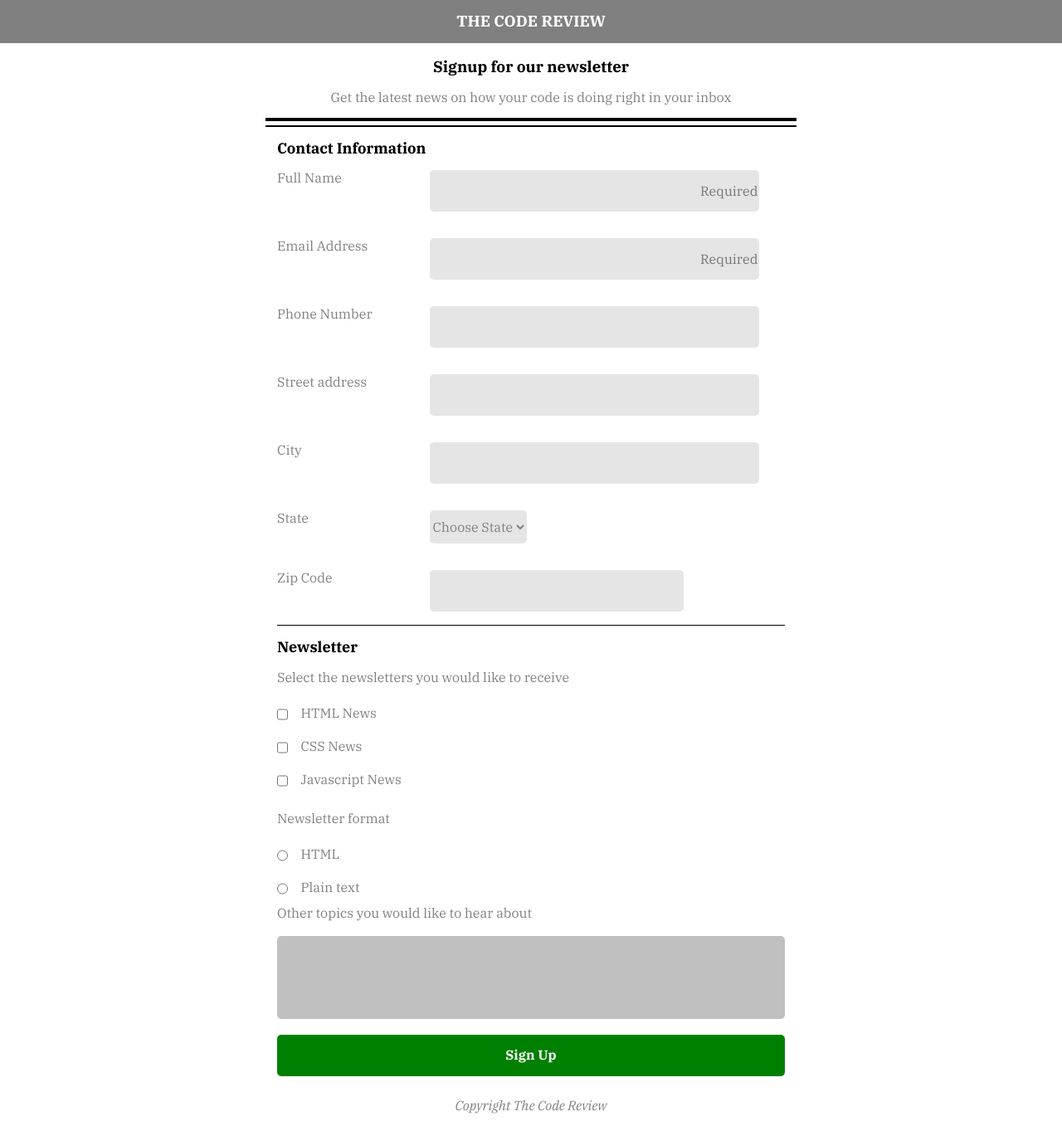
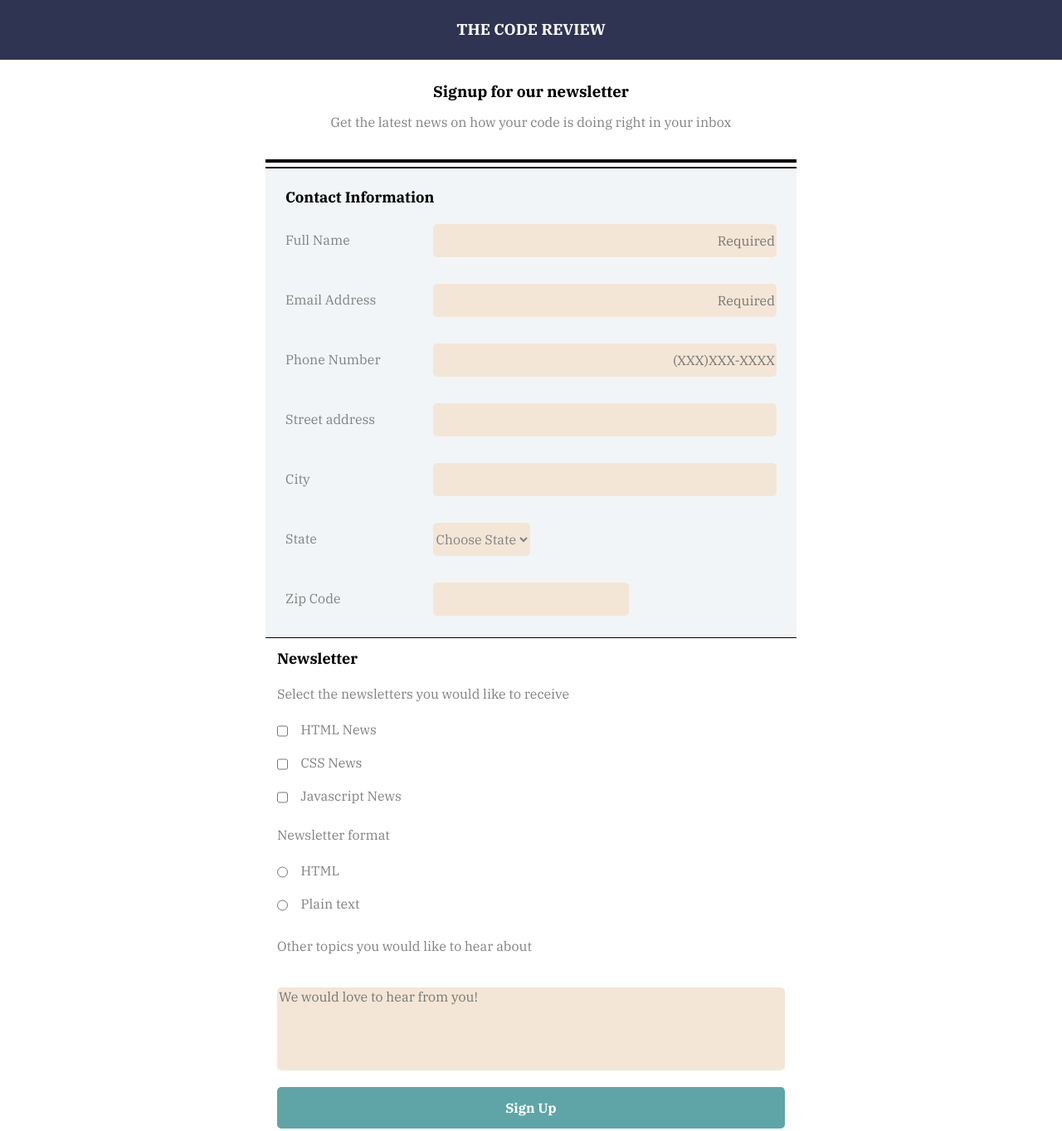
Before and after one commit to Amber189/TechDegree-Project-3, a plain HTML site: page index.html in a window 1280 px wide. Shown: the top 1363 px of the page at 83% size. Drawn offline with Linux system fonts and the light colour scheme.

Commit message:
add "exceeds expectations"
add color palettes, validate code, check on all browsers.

```diff
--- a/css/style.css
+++ b/css/style.css
@@ -12,16 +12,17 @@ body {
 form
 /* .intro*/{
   display: block;
-  width: 90%;
+  width: 92.5%;
   padding: 10px;
-  margin: 5px auto;
-  border-top: black solid 2px;
+   margin: -5px auto;
+  /* border-top: black solid 2px; */
 }
 h3{
   margin-bottom: 0;
 }
 fieldset{
   border:none;
+  margin-top: 15px;
 }
 
 section,
@@ -39,28 +40,31 @@ ul,
   margin: 0 auto;
   color: white;
   text-transform: uppercase;
-  background-color: gray;
+  background-color: #2E3451;
   margin-top:0;
-  padding: 15px;
+  padding: 25px;
 }
 
 .flex-news ul,
 li{
   display: block;
 }
-.container{
+/* .container{
   width: 100%;
-}
+} */
 .intro{
   display: block;
   width: 90%;
-  padding: 0 10px;
-  margin: 0 auto;
+  padding: 10px 10px 20px;
+   margin: 0 auto;
   /* display: flex;
   flex-direction: column;
   padding: 0 35px 20px; */
 }
-
+.intro-p{
+  margin-left: 15px;
+  margin-right: 15px;
+}
 .heading,
 .intro,
 .footer{
@@ -72,9 +76,6 @@ li{
   border-bottom: black solid 4px;
 }
 
-.form-1{
-  border-bottom: black solid 1px;
-}
 
 .flex-info,
 .flex-news{
@@ -88,7 +89,19 @@ legend{
   font-size: 1.125em;
 }
 
+#other,
+#text {
+  margin-top: 20px;
+  margin-bottom: 20px;
+}
 
+.border-lines{
+  border-top: black solid 2px;
+  margin-top: 0;
+  padding: 10px 10px 0;
+  background-color: #F2F5F7;
+  border-bottom: black solid 1px;
+}
 
 /*-----------------
 Attribute Selectors
@@ -112,13 +125,15 @@ input,
     border-radius: 5px;
     outline:none;
     border:none;
-    background-color: rgba(0,0,0,.1);
+    background-color: #F4E6D6;
 }
 input:focus, textarea:focus {
-  background   : silver;
-  border: 2px solid blue;
+  background   : #ECC8BF;
+  border: 2px solid #5FA5A8;
   border-radius: 5px;
   outline: none;
+  transition: .3s ease-in;
+
 }
 
 ::-webkit-input-placeholder { /* Chrome/Opera/Safari */
@@ -133,6 +148,21 @@ input:focus, textarea:focus {
 :-moz-placeholder { /* Firefox 18- */
   text-align: right;
 }
+
+textarea[id="text"]::-webkit-input-placeholder  { /* Chrome/Opera/Safari */
+  text-align: left;
+}
+textarea[id="text"]::-moz-placeholder { /* Firefox 19+ */
+  text-align: left;
+}
+textarea[id="text"]:-ms-input-placeholder { /* IE 10+ */
+  text-align: left;
+}
+textarea[id="text"]:-moz-placeholder { /* Firefox 18- */
+  text-align: left;
+}
+
+
 .form-1 label{
   display: block;
   margin-bottom: 10px;
@@ -146,14 +176,14 @@ input:focus, textarea:focus {
   overflow: auto;
 }
 #zip{
-width: 50%;
+width: 40%;
 }
 
 textarea{
   display: block;
   outline:none;
   border:none;
-  background-color: silver;
+  background-color: #F4E6D6;
   border-radius: 5px;
   /* padding : 10px; */
   /* margin  : 10px 0; */
@@ -174,7 +204,7 @@ button {
   font-weight: bold;
   border       : none;
   border-radius: 5px;
-  background   : green;
+  background   : #5FA5A8;
 
   margin-top   : 25px;
   cursor       : pointer;
@@ -191,7 +221,7 @@ button {
 button:hover,
 button:focus {
   outline   : none;
-  background-color: teal;
+  background-color: #426472;
   color   : #FFF;
 }
 
@@ -211,11 +241,15 @@ fieldset{
 }
 .form-1 label{
   width: 30%;
+  margin-bottom: 0;
+  padding-top: 10px;
   padding-right: 5px;
+  height: 40px;
 }
  .form-1 input{
    /* display:inline; */
-   width: 65%;
+   width: 70%;
+   height: 40px;
 }
 .form-1 p{
   display: flex;
--- a/index.html
+++ b/index.html
@@ -12,51 +12,46 @@
   <!-- Define form. action= web address processes information subitted from form attribute=where and how to send data
   method= (HTTP method that the browser uses to submit the form.)"post" or "get"-->
   <body>
+
     <header >
       <h3 class="heading">The Code Review</h3>
     </header>
 
-
-        <div class="container intro">
+        <div class="intro">
           <h3>Signup for our newsletter</h3>
-          <p>Get the latest news on how your code is doing right in your inbox</p>
+          <p class="intro-p">Get the latest news on how your code is doing right in your inbox</p>
         </div>
 
       <form action="index.html/my-handling-form-page" method="post">
-
+        <div class="border-lines">
         <fieldset>
-          <div class="container form-1">
           <legend>Contact Information</legend>
 
-              <div class="flex-info">
+              <div class="flex-info container form-1">
                     <!-- for= id/link a label to a form widget-->
                   <p> <!-- instead of div <p> give styling and space bwtn -->
                     <label for="name">Full Name</label>
                     <!-- input is empty element.type= defines the way the <input> element behaves. <name>for specific data. Order matters (label then input)-->
-                    <input type="text" id="name"  name="user_name" placeholder="Required">
+                    <input required type="text" id="name"  name="user_name" placeholder="Required">
                     <!--placeholder syntax is non-standard-->
                   </p>
                   <p>
                     <label for="mail">Email Address</label>
-                    <input type="email" id="mail" name="user_e-mail" placeholder="Required">
+                    <input required type="email" id="mail" name="user_e-mail" placeholder="Required">
                   </p>
-
                   <p>
                     <label for="phone">Phone Number</label>
                     <!-- textarea need closing tag.for= id/link a label to a form widget-->
-                    <input type="tel" id="phone" name="user_phone">
+                    <input type="tel" id="phone" name="user_phone" placeholder="(XXX)XXX-XXXX">
                   </p>
-
                   <p>
                     <label for="address">Street address</label>
                     <input type="text" id="address" name="user_address">
                   </p>
-
                   <p>
                     <label for="city">City</label>
                     <input type="text" id="city" name="user_city">
                   </p>
-
                   <p>
                     <label for="state">State</label>
                     <select name="state" id="state">
@@ -114,36 +109,33 @@
                       <option value="WY">WY</option>
                     </select>
                   </p>
-
                   <p>
                     <label for="zip">Zip Code</label>
                     <input type="text" id="zip" name="user_zipcode">
                   </p>
 
               </div><!--</flex-info> -->
-        </div> <!--</container> -->
+
       </fieldset>
-
+    </div><!--</border-lines> -->
       <fieldset>
+        <legend>Newsletter</legend>
 
           <div class="container">
-          <legend>Newsletter</legend>
-            <!-- <section> -->
-              <div>
               <p>Select the newsletters you would like to receive</p>
                 <div class="flex-news">
                   <ul> <!-- <ul> keeps checkbox and text on same line -->
                     <li>
                       <input type="checkbox" id="html" name="newsletter" value="HTML">
-                       <label for="city"> &ensp; HTML News</label>
+                       <label for="html"> &ensp; HTML News</label>
                     </li>
                     <li>
                       <input type="checkbox" id="css" name="newsletter" value="CSS">
-                      <label for="city"> &ensp; CSS News</label>
+                      <label for="css"> &ensp; CSS News</label>
                     </li>
                     <li>
                       <input type="checkbox" id="js" name="newsletter" value="Javascript">
-                      <label for="city"> &ensp; Javascript News</label>
+                      <label for="js"> &ensp; Javascript News</label>
                     </li>
                   </ul>
 
@@ -151,7 +143,7 @@
                     <ul>
                       <li>
                         <input type="radio" id="r-html" name="format" value="format">
-                        <label for="html"> &ensp; HTML</label> <br>
+                        <label for="r-html"> &ensp; HTML</label> <br>
                       </li>
                       <li>
                         <label for="ptext"></label>
@@ -159,18 +151,17 @@
                       </li>
                     </ul>
 
+                  <label for="text" id="other">Other topics you would like to hear about</label>
+                  <textarea id="text" name="text" placeholder="We would love to hear from you!"></textarea>
+              </div> <!--</flex-news> -->
 
-                  <label for="text" id="other">Other topics you would like to hear about</label><br>
-                  <textarea id="text" name="text"></textarea><br>
-              </div> <!--</flex-news> -->
-            </div>
               <div class="button">
                 <!-- type has 3 values: submit, reset or button-->
                 <button type="submit">Sign Up</button>
               </div>
-          <!-- </section> -->
         </div> <!--/container-->
       </fieldset>
+
         <p class="footer"><i>Copyright The Code Review</i></p>
     </form>
   </body>
```
Lines whose indentation alone changed are shown as unchanged.
